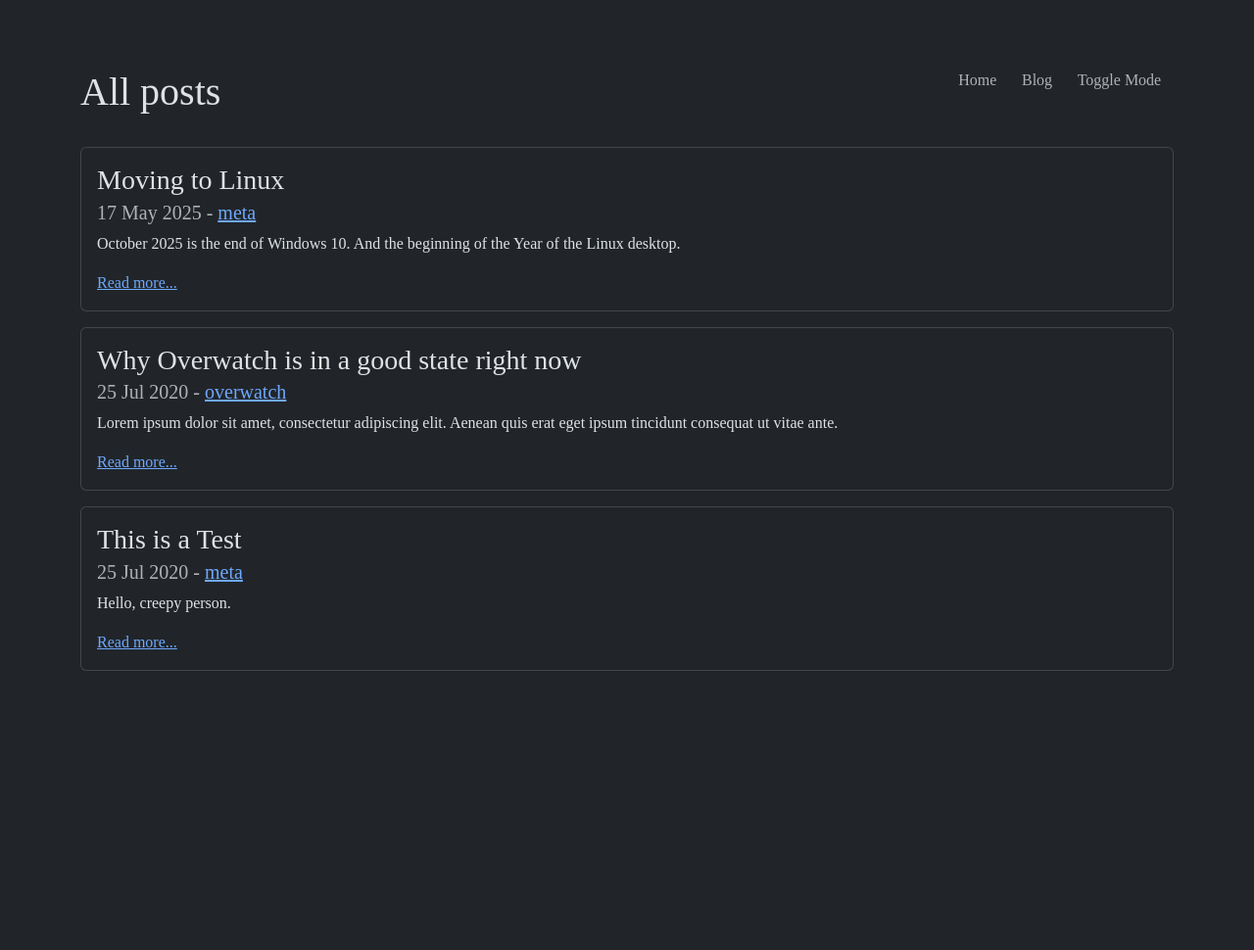
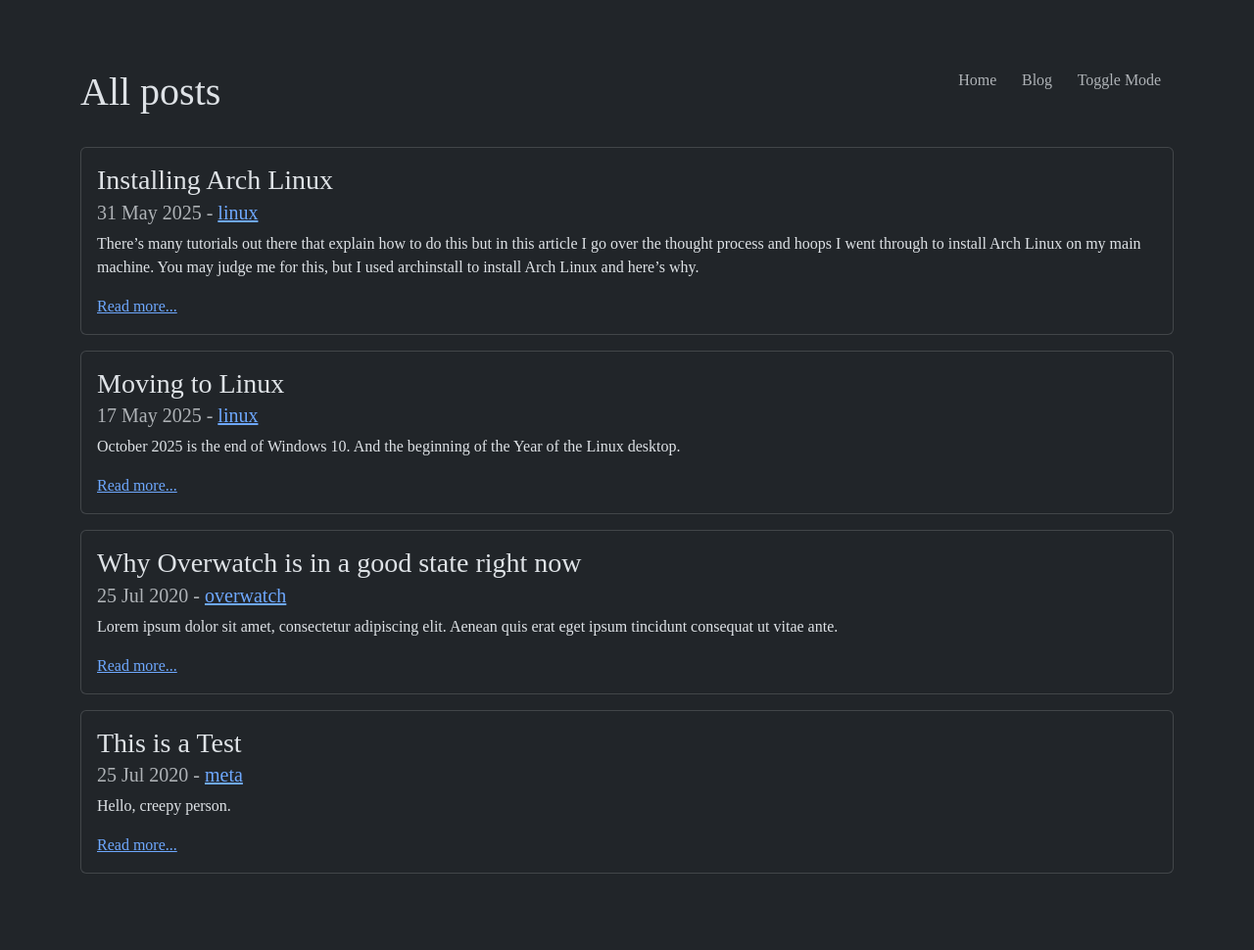
Before and after one commit to zenithkun/zenithkun.github.io, a Jekyll site: the page built from blog/index.html, in a window 1280 px wide. Shown: the whole page at 98% size. Built offline with Jekyll 4.4.1, drawn with Linux system fonts in a browser that asks for light colours; some web fonts are replaced; part of the change alters nothing that is shown.

Commit message:
New post

```diff
--- a/_config.yml
+++ b/_config.yml
@@ -1,6 +1,6 @@
 title: zenithkun
 markdown: kramdown
-permalink: /blog/post/:categories/:title
+permalink: /blog/:categories/:year/:month/:day/:title
 baseurl: ""
 exclude:
   - Gemfile
--- a/_posts/2025-05-18-Moving to Linux.markdown
+++ b/_posts/2025-05-18-Moving to Linux.markdown
@@ -2,7 +2,7 @@
 layout: post
 title: "Moving to Linux"
 date: 2025-05-18 03:49:00 +0530
-categories: meta
+categories: linux
 thumbnail: 3_1.webp
 thumnail_cap: "\"Why do *nix users always do this?\""
 excerpt_separator: <!--more-->
@@ -24,4 +24,4 @@ Having tinkered with varying levels of portability and sophistication of Puppy L
 
 Now that I have experienced various desktop environments that Linux offers, namely XFCE, KDE, Cinnamon and MATE, I think Wayland has something special cooking in this space. While not technically a desktop environment but rather a window manager-- Wayland, and more specifically, "Hyprland" (built on top of Wayland) has been garnering more support than ever since its inception in 2022. It is also evident from the fact that KDE, one of the household names in desktop environments has permanently switched to Wayland from KDE Plasma 6. The Linux community is eagerly watching it grow into a mainstay in the Linux desktop experience.
 
-As of drafting this essay, it has been 8 days of using Arch Linux and Windows has not been missed. Though I'll admit that I've needed it for updating firmware on a pair of earbuds and some applications that have not yet been transitioned over. I want to document that going forward whilst backtracking to docuemnt how I got to dailying this environment. Well, I just need to lock in, man.
+As of drafting this essay, it has been 8 days of using Arch Linux and Windows has not been missed. Though I'll admit that I've needed it for updating firmware on a pair of earbuds and some applications that have not yet been transitioned over. I want to document that going forward whilst backtracking how I got to dailying this environment. Well, I just need to lock in, man.
--- /dev/null
+++ b/_posts/2025-06-01-Installing Arch Linux.md
@@ -0,0 +1,45 @@
+---
+layout: post
+title: Installing Arch Linux
+date: 2025-06-01 00:49:00 +0530
+categories: linux
+thumbnail: 4_1.webp
+thumnail_cap: Archinstall from the ISO
+excerpt_separator: <!--more-->
+---
+There's many tutorials out there that explain how to do this but in this article I go over the thought process and hoops I went through to install Arch Linux on my main machine. You may judge me for this, but I used archinstall to install Arch Linux and here's why. <!--more-->
+
+I have attempted installing Arch the "pure" way on a laptop in the past, and I still could not get the hybrid graphics working so I get to install it this way, okay?
+
+Heck, even the Archwiki has an essentially empty wiki page for [archinstall](https://wiki.archlinux.org/title/Archinstall) and would rather have users go through the infamous [Installation guide](https://wiki.archlinux.org/title/Installation_guide). An article actually worth going through to understand the very fabric and bones of the system.
+
+**HUGE DISCLAIMER** before proceeding in this article that these are the settings I chose for MY machine and what works for ME. I highly recommend experimenting on a virtual machine before attempting ANY installation on the actual machine as you could lose ALL of your data.
+
+As this was the main machine, I wanted to make sure to still have a working machine if something went wrong. The two points I kept in mind to do that were:
+1. Dual boot Linux and Windows
+2. Keep Linux to its own scope
+
+For most users switching from Windows to Linux (henceforth Arch Linux, or simply Arch), it is highly recommended to dual boot (keeping both OS) for a daily machine. However, it has its own troubles as both operating systems prefer their own file systems (think NTFS, FAT, ext) which can cause one OS not recognizing the others' files and possibly wiping the other unintentionally.
+
+Which is where (2) comes in and I did that by purchasing a new SSD. I went for a SATA SSD since my motherboard had both of its m.2 slots occupied. Now, you would say NVME is better and it is definitely is, even considering the price but the difference in performance is entirely up to convenience (reducing boot times by 2-5 seconds).
+It is also better to test installation on a virtual machine so that I had an idea what to troubleshoot during the real deal.
+
+Fortunately, Arch picked up the correct ethernet drivers and was able to detect all of the drives.
+
+I would like to draw attention on two configurations here:
+1. Desktop profile
+2. Partitioning table
+
+For the desktop environment, I chose Hyprland. I've covered this on the previous post, Moving to Linux. In partitioning, I opted for separate root (/) and home partitions for compartmentalization and easy distro hopping in the future.
+
+<div class="text-center">
+    <figure class="figure text-center">
+        <img src="/img/4_2.webp" width="720px" class="figure-img img-fluid">
+        <figcaption class="figure-caption text-right">Disk partitioning layout (for illustrating)</figcaption>
+    </figure>
+</div>
+
+Looking back on this, I could have chosen BTRFS due to its robustness and easy restore point access. However, it is also relatively new so I stuck to the ol' ext4 file system.
+It was a good decision to opt for a double kernel system which has the cutting edge kernel and the LTS (long term support) kernel in case something breaks and I need to troubleshoot. If you're not ready to fix issues on the daily, things are going to be get difficult, really fast. It is by nature for Arch to be susceptible to be broken as it strives to be on a rolling release with the regular updates.
+
+In the following posts, I want to cover issues I faced with audio and video on Wayland and how I fixed them.
```
Also changed, not shown: Gemfile.lock, img/4_1.webp (added), img/4_2.webp (added).
